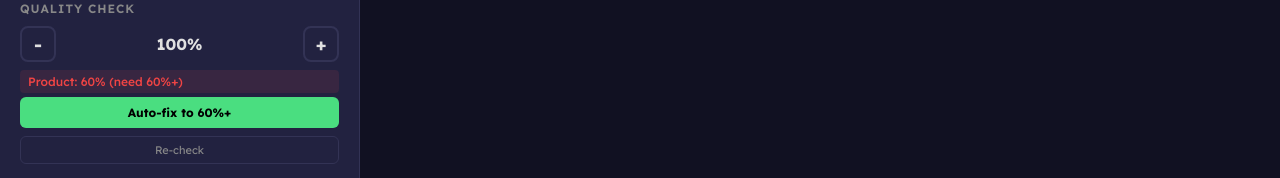
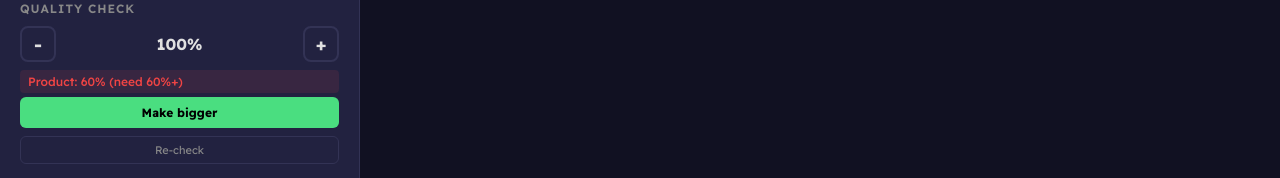
Before and after one commit to AdamBMG/StaticMaker, a React (Vite) app: page / in a window 1280 px wide. Shown: the part 1401-1579 px from the top of the page. Built offline with nearby package versions, Linux system fonts and the light colour scheme.

Commit message:
Fix QC: auto-fix always bumps 20%+ min, button always visible as 'Make bigger'

```diff
--- a/src/components/QCChecker.jsx
+++ b/src/components/QCChecker.jsx
@@ -73,15 +73,15 @@ export default function QCChecker({ templateId, adRef, width, height, qcScale, o
           <div className={`qc-metric ${coverageOk ? 'qc-ok' : 'qc-fail'}`}>
             Product: {coveragePct}% {coverageOk ? '' : `(need ${targetPct}%+)`}
           </div>
-          {!coverageOk && (
-            <button className="qc-auto-fix" onClick={() => {
-              const needed = benchmark.targetCoverage / Math.max(coverage, 0.01)
-              const newScale = qcScale * Math.sqrt(needed) * 1.1
-              onScaleChange(Math.min(2.0, newScale))
-            }}>
-              Auto-fix to {targetPct}%+
-            </button>
-          )}
+          <button className="qc-auto-fix" onClick={() => {
+            // Always bump by at least 20%, or enough to exceed target by 10%
+            const targetRatio = (benchmark.targetCoverage * 1.1) / Math.max(coverage, 0.01)
+            const bump = Math.max(1.2, Math.sqrt(targetRatio))
+            const newScale = Math.min(2.0, qcScale * bump)
+            onScaleChange(newScale)
+          }}>
+            Make bigger
+          </button>
         </div>
       )}
 
```
